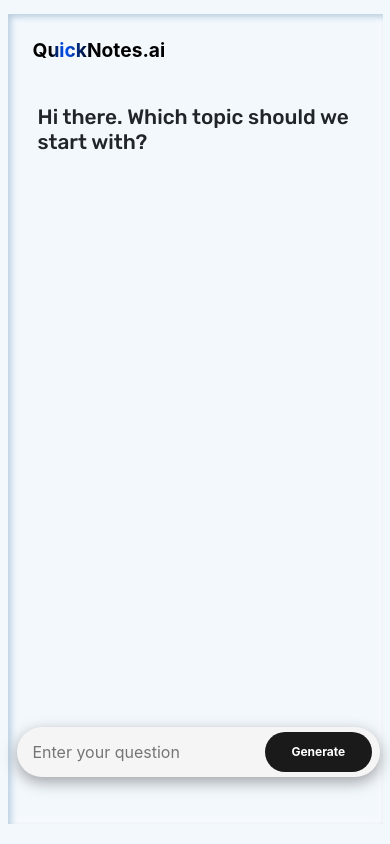
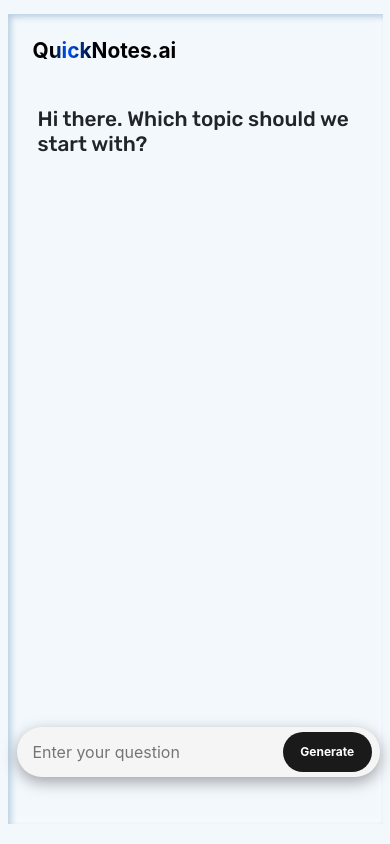
Before and after one commit to Junaidk007/QuickNotes.ai, a plain HTML site: page index.html in a window 390 px wide. Drawn offline with nearby package versions, Linux system fonts and the light colour scheme; a web font is replaced by a local one.

Commit message:
Update index.html

```diff
--- a/index.html
+++ b/index.html
@@ -261,7 +261,7 @@
 
 		@media screen and (max-width: 500px) {
 			.button35 {
-				width: 30%;
+				width: 25%;
 				font-size: 12px;
 				top: 5px;
 				right: 1px;
@@ -277,7 +277,7 @@
 
 			.loader1 {
 				font-size: small;
-				height: 75vh;
+				height: 70vh;
 				width: 100%;
 				/* background-color: #1a1a1a; */
 			}
@@ -298,12 +298,12 @@
 			}
 
 			.top-text h2 {
-				font-size: 1.2rem;
+				font-size: 1.3rem;
 			}
 
 			.mainbox,
 			.mainbox2 {
-				height: 75vh;
+				height: 70vh;
 			}
 
 			.loading {
```
